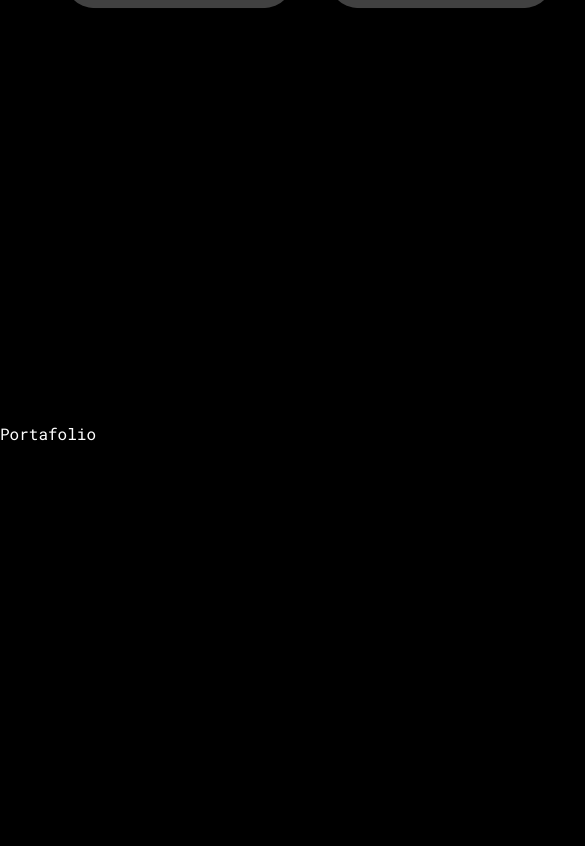
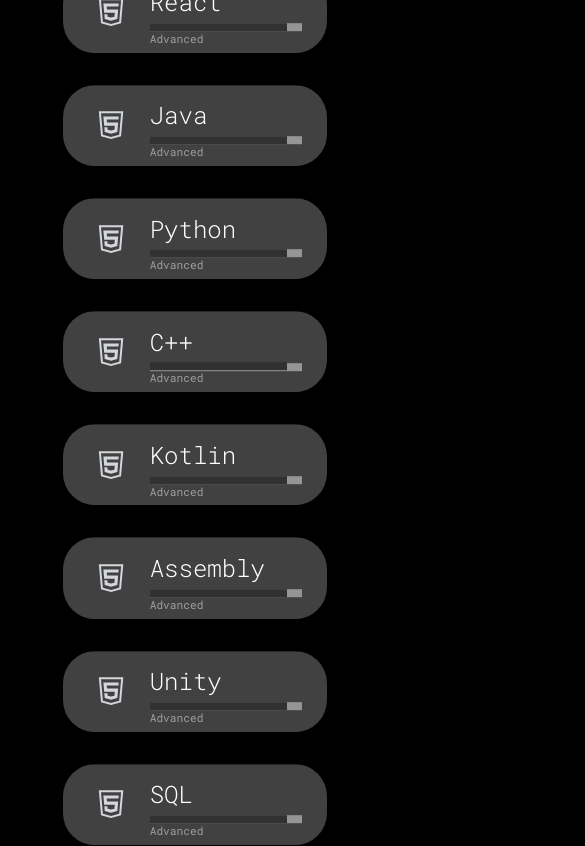
Before and after one commit to stefanoaragoni/portafolio, a React (Vite) app: page / in a window 390 px wide. Shown: the part 2400-3246 px from the top of the page, 585 px wide, since content can reach past the window. Built offline with nearby package versions, Linux system fonts and the light colour scheme.

Commit message:
experience REACTIVE

```diff
--- a/src/components/experience/Experience.jsx
+++ b/src/components/experience/Experience.jsx
@@ -5,6 +5,7 @@
 
 const Experience = () => {
   return (
+    <div className='longSection'>
     <section id='experience'>
       <div className='experience'>
 
@@ -47,7 +48,87 @@
             <div className='e_language'>
               <AiOutlineHtml5 className='e_language-icons'/>
               <div class="skill">
-                  <p>REACT</p>
+                  <p>React</p>
+                  <div class="skill-bar skill1">
+                      <span class="skill-count1">Advanced</span>
+                  </div>
+              </div>
+            </div>
+
+            <div className='e_language'>
+              <AiOutlineHtml5 className='e_language-icons'/>
+              <div class="skill">
+                  <p>Java</p>
+                  <div class="skill-bar skill1">
+                      <span class="skill-count1">Advanced</span>
+                  </div>
+              </div>
+            </div>
+
+            <div className='e_language'>
+              <AiOutlineHtml5 className='e_language-icons'/>
+              <div class="skill">
+                  <p>Python</p>
+                  <div class="skill-bar skill1">
+                      <span class="skill-count1">Advanced</span>
+                  </div>
+              </div>
+            </div>
+
+            <div className='e_language'>
+              <AiOutlineHtml5 className='e_language-icons'/>
+              <div class="skill">
+                  <p>C++</p>
+                  <div class="skill-bar skill1">
+                      <span class="skill-count1">Advanced</span>
+                  </div>
+              </div>
+            </div>
+
+            <div className='e_language'>
+              <AiOutlineHtml5 className='e_language-icons'/>
+              <div class="skill">
+                  <p>Kotlin</p>
+                  <div class="skill-bar skill1">
+                      <span class="skill-count1">Advanced</span>
+                  </div>
+              </div>
+            </div>
+
+            <div className='e_language'>
+              <AiOutlineHtml5 className='e_language-icons'/>
+              <div class="skill">
+                  <p>Assembly</p>
+                  <div class="skill-bar skill1">
+                      <span class="skill-count1">Advanced</span>
+                  </div>
+              </div>
+            </div>
+
+            <div className='e_language'>
+              <AiOutlineHtml5 className='e_language-icons'/>
+              <div class="skill">
+                  <p>Unity</p>
+                  <div class="skill-bar skill1">
+                      <span class="skill-count1">Advanced</span>
+                  </div>
+              </div>
+            </div>
+
+            <div className='e_language'>
+              <AiOutlineHtml5 className='e_language-icons'/>
+              <div class="skill">
+                  <p>SQL</p>
+                  <div class="skill-bar skill1">
+                      <span class="skill-count1">Advanced</span>
+                  </div>
+              </div>
+            </div>
+
+            <div className='e_language'>
+              <AiOutlineHtml5 className='e_language-icons'/>
+              <div class="skill">
+                  <p>Neo4J</p>
                   <div class="skill-bar skill1">
                       <span class="skill-count1">Advanced</span>
                   </div>
@@ -55,13 +136,12 @@
             </div>
 
 
-
-
           </div>
         </div>
 
       </div>
     </section>
+    </div>
   )
 }
 
--- a/src/components/experience/experience.css
+++ b/src/components/experience/experience.css
@@ -13,9 +13,6 @@
 
 .e_left{
     display: grid;
-    grid-template-columns: 1fr 1fr 1fr 1fr;
-    row-gap: 2rem;
-    column-gap: 2rem;
 }
 
 .e_language{
@@ -120,7 +117,7 @@
 
 
 /* -------------  RESPONSIVE TABLET  -------------- */
-@media screen and (min-width: 1380px) {
+@media screen and (min-width: 1401px) {
 
     .experience{
         position: relative;
@@ -128,23 +125,145 @@
         transform: translateY(-50%);
     }
 
+    .e_left{
+        grid-template-columns: 1fr 1fr 1fr 1fr;
+        row-gap: 2rem;
+        column-gap: 2rem;
+    }
+
+
 }
 
 /* -------------  RESPONSIVE TELEFONO GRANDE -------------- */
-@media screen and (max-width: 700px) {
+@media screen and (max-width: 1400px) {
     .experience{
         position: relative;
         top: 50%;
         transform: translateY(-50%);
     }
+
+    .e_left{
+        grid-template-columns: 1fr 1fr 1fr;
+        row-gap: 2rem;
+        column-gap: 2rem;
+    }
 }
 
-/* -------------  RESPONSIVE TELEFONO PEQUE  -------------- */
-@media screen and (max-width: 545px) {
+/* -------------  RESPONSIVE TELEFONO MEDIANO -------------- */
+@media screen and (max-width: 1090px) {
+    .experience{
+        position: relative;
+        top: 50%;
+        transform: translateY(-50%);
+    }
 
+    .e_left{
+        grid-template-columns: 1fr 1fr;
+        row-gap: 2rem;
+        column-gap: 2rem;
+    }
 }
 
 /* -------------  RESPONSIVE TELEFONO DIMINUTO  -------------- */
-@media screen and (max-width: 400px) {
+@media screen and (max-width: 750px) {
 
+    .e_left{
+        grid-template-columns: 1fr 1fr;
+        row-gap: 2rem;
+        column-gap: 2rem;
+    }
+
+    .longSection > section{
+        height: 100vh;
+    }
+
+    .e_language{
+        display: flex;
+        gap: 1rem;
+
+        padding: 0.6rem 1.45rem;
+        border-radius: 2rem;
+        border: 1px solid transparent;
+
+        width: 100%;
+
+    }
 }
+
+
+/* -------------  RESPONSIVE TELEFONO DIMINUTO  -------------- */
+@media screen and (max-width: 650px) {
+
+    .e_left{
+        grid-template-columns: 1fr;
+        column-gap: 1rem;
+    }
+
+    .longSection > section{
+        height: 150vh;
+    }
+
+    .e_language{
+        display: flex;
+        gap: 1rem;
+
+        padding: 0.6rem 1.45rem;
+        border-radius: 2rem;
+        border: 1px solid transparent;
+
+        width: 100%;
+
+    }
+}
+
+
+/* -------------  RESPONSIVE TELEFONO iphone 12  -------------- */
+@media screen and (max-width: 395px) {
+
+    .e_left{
+        grid-template-columns: 1fr;
+        column-gap: 1rem;
+    }
+
+    .longSection > section{
+        height: 180vh;
+    }
+
+    .e_language{
+        display: flex;
+        gap: 1rem;
+
+        padding: 0.6rem 1.45rem;
+        border-radius: 2rem;
+        border: 1px solid transparent;
+
+        width: 100%;
+
+    }
+}
+
+
+/* -------------  RESPONSIVE TELEFONO iphone SE  -------------- */
+@media screen and (max-width: 376px) {
+
+    .e_left{
+        grid-template-columns: 1fr;
+        column-gap: 1rem;
+    }
+
+    .longSection > section{
+        height: 200vh;
+    }
+
+    .e_language{
+        display: flex;
+        gap: 1rem;
+
+        padding: 0.6rem 1.45rem;
+        border-radius: 2rem;
+        border: 1px solid transparent;
+
+        width: 100%;
+
+    }
+}
--- a/src/style.css
+++ b/src/style.css
@@ -7,7 +7,7 @@
     --bg2: #313131;
     --primario: #414141;
     --primario2: #9f9f9f;
-    --primario3: #414140;
+    --primario3: #4b4b4b;
 
     --blanco: #ffff;
     --blanco2: #D3D6DB;
```
